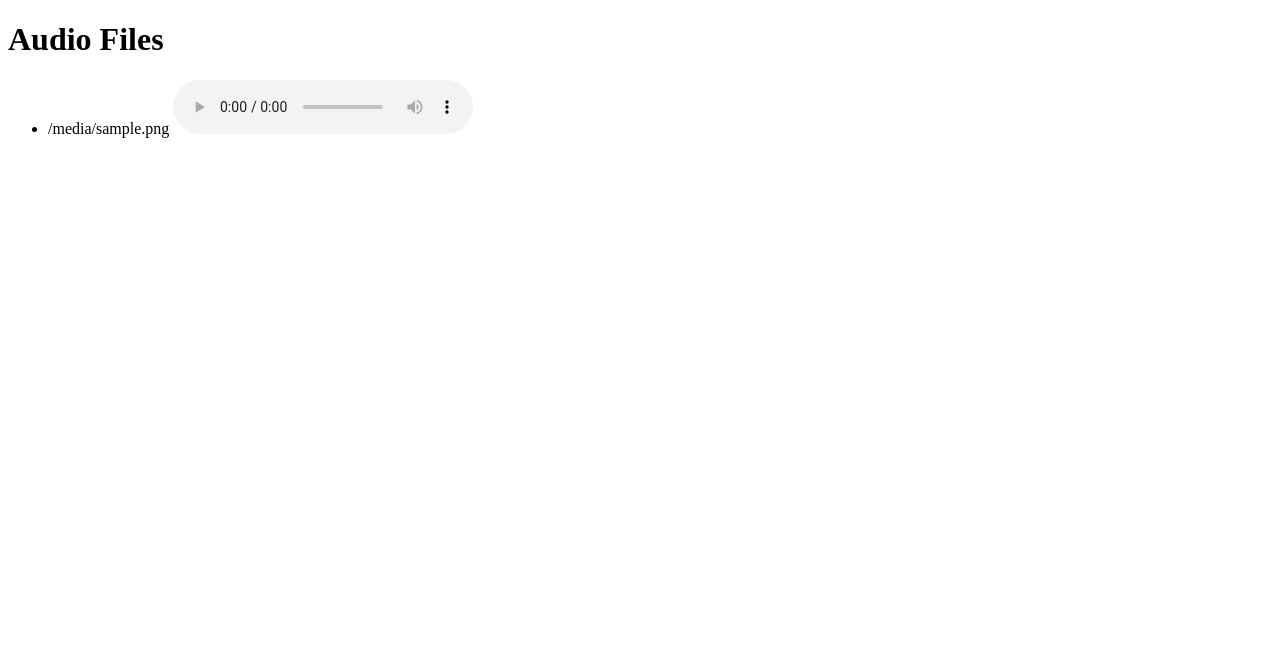
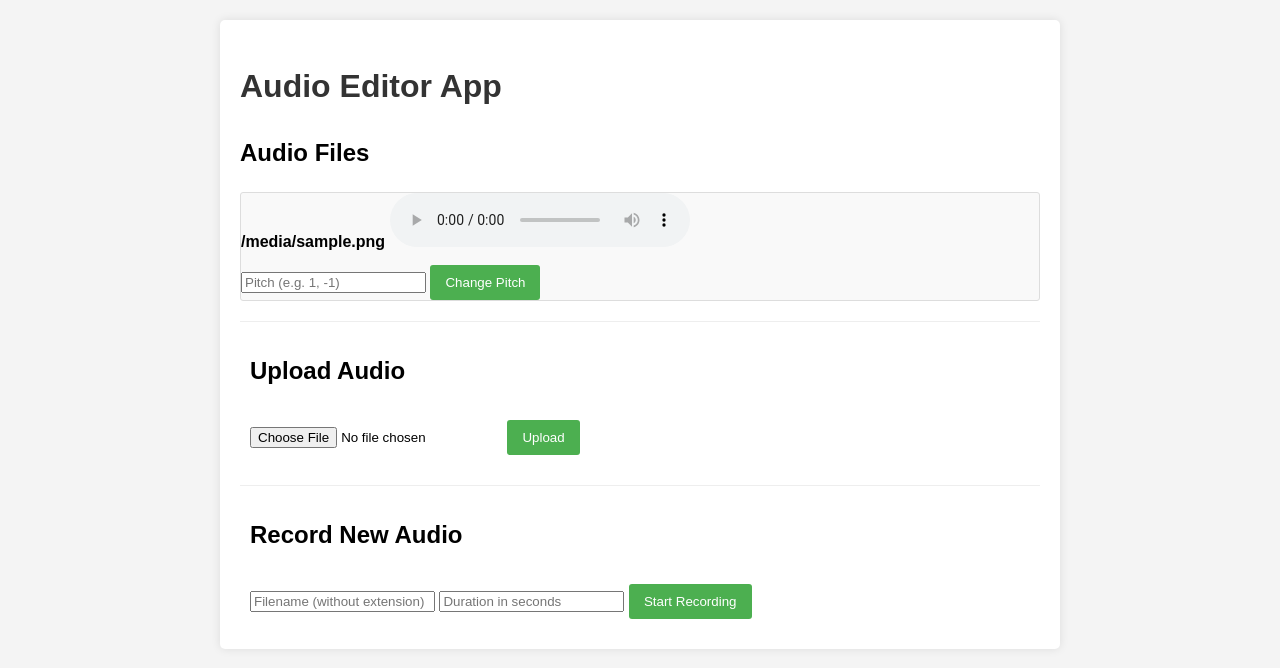
Before and after one commit to davidprince315/Code-AP, a Flask app: template voice_ap/templates/index.html in a window 1280 px wide. Shown: the top 668 px of the page. Run offline with Flask 3, Linux system fonts and the light colour scheme; the template is opened without the code that fills it: most values are stand-ins (such as "Sample title", 1, 10 or a date in 2020).

Commit message:
FINAL SUBMISSION

```diff
--- a/voice_ap/app.py
+++ b/voice_ap/app.py
@@ -1,26 +1,107 @@
-#import flask libary and class
-from flask import Flask, render_template, send_file
+#import flask libary and and supporting classes
+from flask import Flask, render_template, send_file, request as f_request, redirect, url_for, send_from_directory,jsonify
 #allows for interaction with APIs
 import requests
-import json
-#used for audion recording and playback
+import time
+#used for audio recording and playback
 import pyaudio
 #used to manipulate the audio file
-import pydub
+from pydub.playback import play
+from pydub import AudioSegment
+import numpy as np
+#allows to manipulate wave files
+import wave
+#allows for interaction with dir in os
 import os
 
 #creating flask instance
 app = Flask(__name__)
 #creating v for audio dir where audio files will be stored
 AUDIO_DIR = 'audio'
+app.config['AUDIO_DIR'] = AUDIO_DIR
+
+
 #creating base dir action
-
 @app.route("/")
 def index():
-	print("This is a voice application")
 	#getting a list of audio files
 	audio_files = [f for f in os.listdir(AUDIO_DIR) if f.endswith('.wav')]
 	return render_template('index.html', audio_files=audio_files)
+
+#creating dir to upload already recorded audio
+@app.route('/upload', methods = ['POST'])
+def upload_audio():
+	if 'audio_file' not in f_request.files:
+		return "No Audio File Found"
+	audio_file = f_request.files['audio_file']
+	if audio_file.filename =='':
+		return 'No Selected Audio File'
+	if audio_file:
+		audio_file.save(os.path.join(app.config['AUDIO_DIR'], audio_file.filename))
+		return redirect(url_for('index'))
+
+#creating dir to get recorded audio from 'audio'
+@app.route('/audio/<filename>', methods = ['GET'])
+def get_audio(filename):
+	return send_from_directory(AUDIO_DIR, filename)
+
+#creating new dir to change audio pitch
+@app.route('/change_pitch/<filename>', methods = ['POST'])
+def change_pitch(filename):
+	if 'pitch_factor' not in f_request.form:
+		return  "No Pitch Factor Provided"
+
+	pitch_factor = float(f_request.form['pitch_factor'])
+
+	audio_path = os.path.join(app.config['AUDIO_DIR'], filename)
+	audio = AudioSegment.from_wav(audio_path)
+
+	new_samp_rate = int(audio.frame_rate * (2.0 ** pitch_factor))
+	pitch_shifted_audio = audio._spawn(audio.raw_data, overrides={'frame_rate': new_samp_rate})
+	pitch_shifted_audio = pitch_shifted_audio.set_frame_rate(audio.frame_rate)
+
+	new_filename = f"pitch_shifted_{filename}"
+	pitch_shifted_audio.export(os.path.join(app.config['AUDIO_DIR'], new_filename), format = "wav")
+
+	return redirect(url_for('index'))
+
+#creating dir to record an audio file
+@app.route("/record", methods =['POST'])
+def record_audio():
+	#initialize PyAudio
+	p_audio = pyaudio.PyAudio()
+	data = f_request.get_json()
+	filename = f_request.form["filename"] + ".wav"
+	duration = int(f_request.form["duration"])
+	sample_rate = 44100
+	channels = 2
+	chunk = 1024
+
+
+	stream = p_audio.open(format=pyaudio.paInt16, channels=channels, rate=sample_rate, input=True, frames_per_buffer=chunk)
+	frames = []
+
+	print("* Recording audio... ")
+
+	for i in range(0, int(sample_rate / chunk * duration)):
+		data = stream.read(chunk)
+		frames.append(data)
+
+	stream.stop_stream()
+	stream.close()
+	p_audio.terminate()
+
+	#save the WAV file
+	wf = wave.open(os.path.join(AUDIO_DIR, filename), 'wb')
+	wf.setnchannels(channels)
+	wf.setsampwidth(p_audio.get_sample_size(pyaudio.paInt16))
+	wf.setframerate(sample_rate)
+	wf.writeframes(b''.join(frames))
+	wf.close()
+
+	print(f"* Done Recording: {filename}")
+	print(f"* Audio saved as {filename}")
+	return redirect(url_for('index'))
 
 #creating dir to play audio
 @app.route('/play/<filename>')
@@ -29,4 +110,6 @@ def play_audio(filename):
 	return send_file(os.path.join(AUDIO_DIR, filename))
 
 if __name__ == '__main__':
-	app.run(debug = True, host="0.0.0.0", port=8080)
+	if not os.path.exists(AUDIO_DIR):
+	 	os.makedirs(AUDIO_DIR)
+	app.run(debug=True, host="0.0.0.0", port=8080)
--- a/voice_ap/templates/index.html
+++ b/voice_ap/templates/index.html
@@ -1,20 +1,104 @@
 <!DOCTYPE html>
-<html>
+<html lang="en">
 <head>
-    <title>Audio Player</title>
+    <meta charset="UTF-8">
+    <meta name="viewport" content="width=device-width, initial-scale=1.0">
+    <title>Audio Editor App</title>
+    <style>
+        body {
+            font-family: Arial, sans-serif;
+            line-height: 1.6;
+            margin: 0;
+            padding: 20px;
+            background-color: #f4f4f4;
+        }
+        .container {
+            max-width: 800px;
+            margin: auto;
+            background: white;
+            padding: 20px;
+            border-radius: 5px;
+            box-shadow: 0 0 10px rgba(0,0,0,0.1);
+        }
+        h1 {
+            color: #333;
+        }
+        .audio-list {
+            list-style-type: none;
+            padding: 0;
+        }
+        .audio-item {
+            background: #f9f9f9;
+            border: 1px solid #ddd;
+            margin-bottom: 10px;
+            border-radius: 3px;
+        }
+        .upload-form, .record-form {
+            margin-top: 20px;
+            border-top: 1px solid #eee;
+            padding-top: 20px;
+            padding: 10px;
+        }
+        input[type="file"], input[type="text"], button {
+            margin-top: 10px;
+        }
+        button {
+            background-color: #4CAF50;
+            color: white;
+            padding: 10px 15px;
+            border: none;
+            border-radius: 3px;
+            cursor: pointer;
+        }
+        button:hover {
+            background-color: #45a049;
+        }
+    </style>
 </head>
 <body>
-    <h1>Audio Files</h1>
-    <ul>
+    <div class="container">
+        <h1>Audio Editor App</h1>
+
+        <h2>Audio Files</h2>
+        <ul class="audio-list">
             {% for file in audio_files %}
-        <li>
-            {{ file }}
+            <li class="audio-item">
+                <strong>{{ file }}</strong>
                 <audio controls>
-                <source src="{{ url_for('play_audio', filename=file) }}" type="audio/wav">
+                    <source src="{{ url_for('get_audio', filename=file) }}" type="audio/wav">
                     Your browser does not support the audio element.
                 </audio>
+
+                <!-- Change Pitch Form -->
+                <form action="{{ url_for('change_pitch', filename=file) }}" method="post">
+                    <input type="text" name="pitch_factor" placeholder="Pitch (e.g. 1, -1)" required>
+                    <button type="submit">Change Pitch</button>
+                </form>
             </li>
             {% endfor %}
         </ul>
+
+        <div class="upload-form">
+            <h2>Upload Audio</h2>
+            <form action="{{ url_for('upload_audio') }}" method="post" enctype="multipart/form-data">
+                <input type="file" name="audio_file" accept="audio/*" required>
+                <button type="submit">Upload</button>
+            </form>
+        </div>
+
+        <div class="record-form">
+            <h2>Record New Audio</h2>
+            <form action="{{ url_for('record_audio') }}" method="post">
+                <input type="text" name="filename" placeholder="Filename (without extension)" required>
+                <input type="text" name="duration" placeholder="Duration in seconds" required>
+                <button type="submit">Start Recording</button>
+            </form>
+        </div>
+
+        <!-- Area to display status messages -->
+        <div id="status-message">
+            <!-- This area will not have dynamic content now -->
+        </div>
+    </div>
 </body>
 </html>
```
Also changed, not shown: 3 other files. Lines whose indentation alone changed are shown as unchanged.
